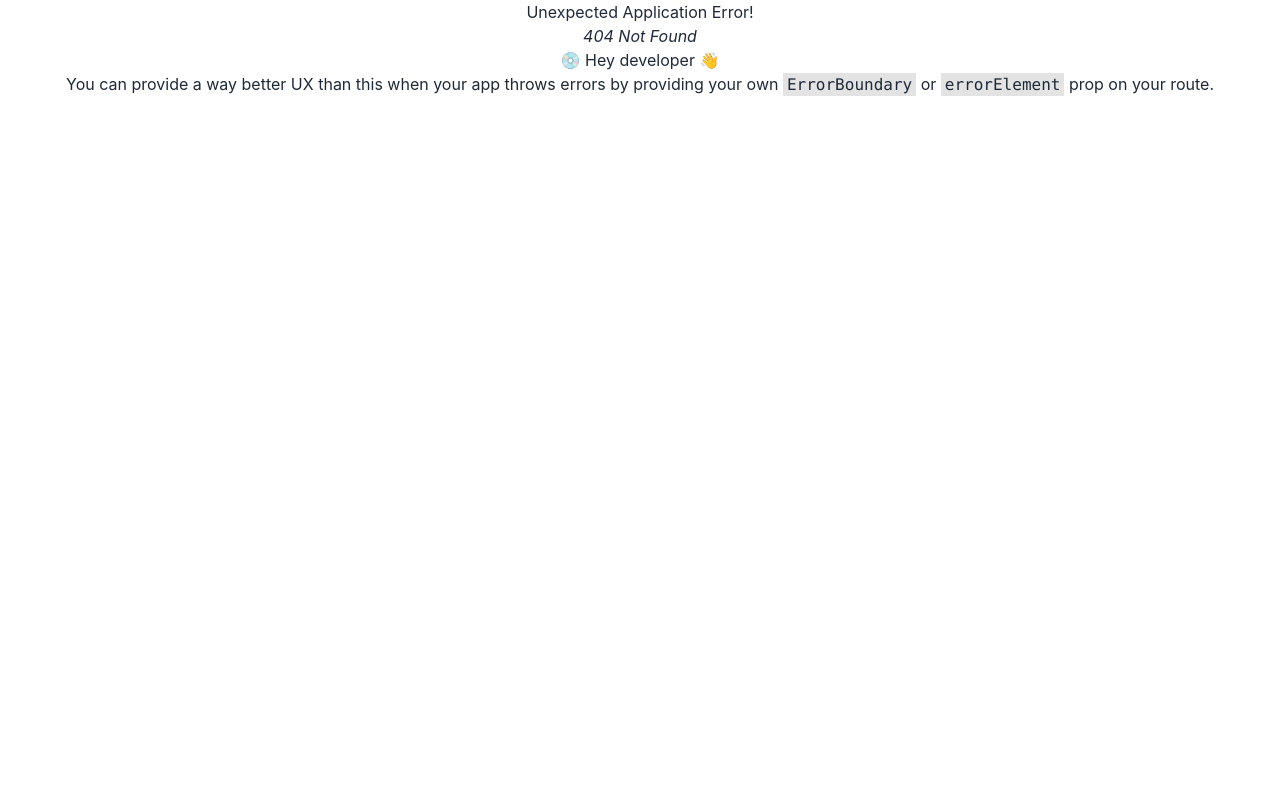
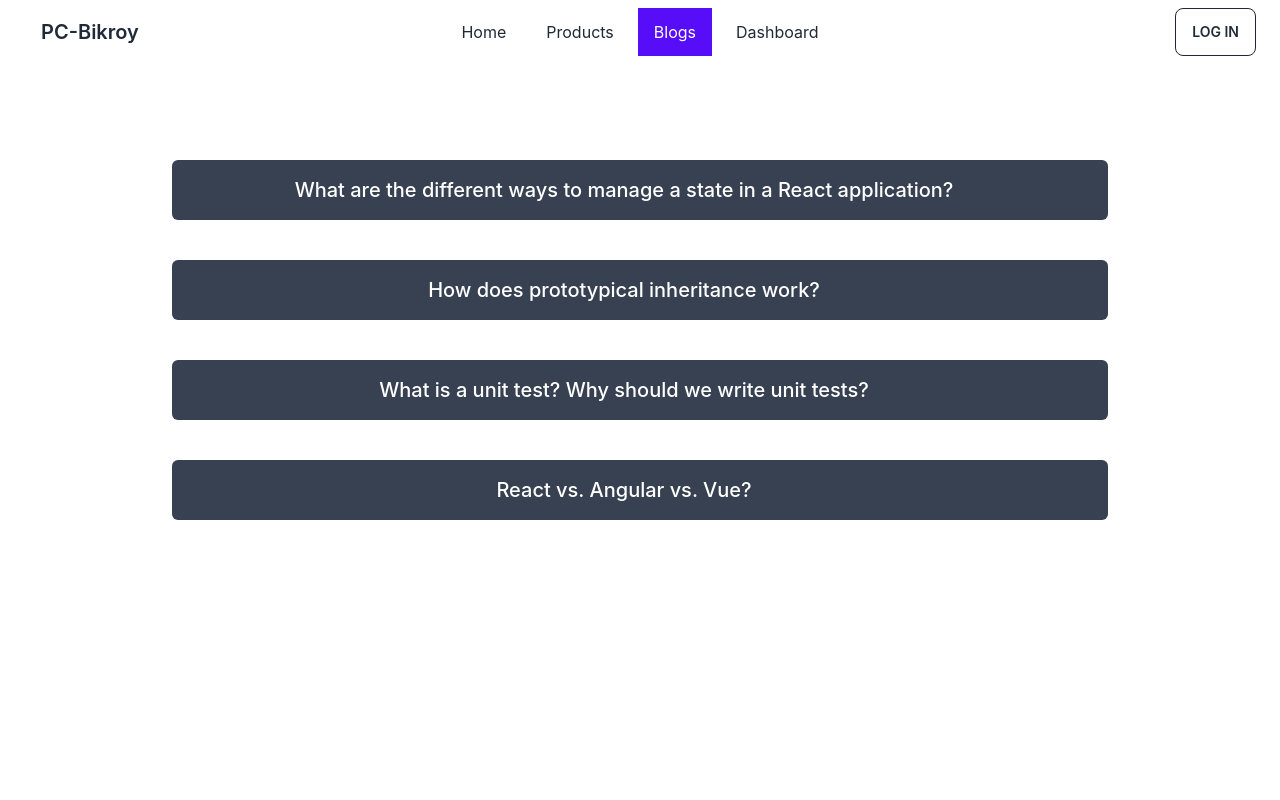
Before and after one commit to MHmsn/pc-bikroy-client, a React (Create React App) app: page /blogs in a window 1280 px wide. Before the commit this address had no page. Shown: the top 800 px of the page. Built offline with nearby package versions, Linux system fonts and the light colour scheme.

Commit message:
added advertised item section

```diff
--- a/public/index.html
+++ b/public/index.html
@@ -24,7 +24,7 @@
       work correctly both with client-side routing and a non-root public URL.
       Learn how to configure a non-root public URL by running `npm run build`.
     -->
-    <title>React App</title>
+    <title>PC-Bikroy</title>
   </head>
   <body>
     <noscript>You need to enable JavaScript to run this app.</noscript>
--- /dev/null
+++ b/src/components/AdvertisedSection/AdvertisedSection.js
@@ -0,0 +1,17 @@
+import React from 'react';
+import ProductCard from '../ProductCard';
+
+const AdvertisedSection = () => {
+    return (
+        <section className='my-10'>
+        <h2 className='text-3xl text-start font-bold mb-5'> Advertised Items</h2>
+            <div className='grid gap-10 grid-cols-1 md:grid-cols-2 lg:grid-cols-3'>
+                <ProductCard/>
+                <ProductCard/>
+                <ProductCard/>
+            </div>
+        </section>
+    );
+};
+
+export default AdvertisedSection;
--- /dev/null
+++ b/src/components/ProductCard.js
@@ -0,0 +1,19 @@
+import React from "react";
+
+const ProductCard = () => {
+  return (
+    <div className="card w-fit mx-auto bg-gray-200 shadow-xl">
+      <figure>
+        <img src="https://www.startech.com.bd/image/cache/catalog/graphics-card/gigabyte/gtx-1050-ti-d5/gtx-1050-ti-d5-01-500x500.jpg" alt="" />
+      </figure>
+      <div className="card-body">
+        <h2 className="card-title">
+          Name
+        </h2>
+
+      </div>
+    </div>
+  );
+};
+
+export default ProductCard;
--- a/src/components/Slider.js
+++ b/src/components/Slider.js
@@ -1,5 +1,4 @@
 import React from "react";
-import { Link } from "react-router-dom";
 import { Carousel } from "react-responsive-carousel";
 
 const Slider = () => {
@@ -10,7 +9,7 @@ const Slider = () => {
         showThumbs={false}
         className="my-5 rounded-xl "
         autoPlay={true}
-        interval={400000}
+        interval={3000}
         infiniteLoop={true}
         dynamicHeight={true}
 
--- /dev/null
+++ b/src/pages/Blogs/Blogs.js
@@ -0,0 +1,81 @@
+import React, { useEffect } from "react";
+
+const Blogs = () => {
+  useEffect(() => {
+    document.title = "Blogs - PC-Bikroy";
+  }, []);
+  return (
+    <div>
+      <div className=" mt-24 text-white font-extrabold">
+        <div className="collapse w-3/4 rounded-md mx-auto">
+          <input type="checkbox" />
+          <div className="collapse-title text-xl font-medium bg-gray-700">
+            <h2>What are the different ways to manage a state in a React application?</h2>
+          </div>
+          <div className="collapse-content bg-slate-900">
+            <p className="pt-4 font-bold">
+              SQL databases are table based, but NoSQL databases are mostly
+              object or key-value based. So SQL is better for structured data
+              like tables. While NoSQL databases are better for unstructured
+              data like JSON. Also, SQL databases are vertically scalable but
+              NoSQL databases are horizontally scalable.
+            </p>
+          </div>
+        </div>
+        <div className="collapse w-3/4 rounded-md mx-auto my-10">
+          <input type="checkbox" />
+          <div className="collapse-title text-xl font-medium bg-gray-700">
+            <h2>How does prototypical inheritance work?</h2>
+          </div>
+          <div className="collapse-content bg-slate-900">
+            <p className="pt-4 font-bold">
+              JWT stands for JSON Web Token. It helps to encrypt the user data
+              so that the data does not fall into the wrong hands. Also, it
+              issues a token for authentication, which can be decrypted and used
+              for authentication purposes. The token can be stored on local
+              storage but it is not recommended. it is mostly stored on http
+              only cookie. this token can be sent with API and then decoded to
+              authenticate the user.
+            </p>
+          </div>
+        </div>
+        <div className="collapse w-3/4 rounded-md mx-auto my-10">
+          <input type="checkbox" />
+          <div className="collapse-title text-xl font-medium bg-gray-700">
+            <h2>What is a unit test? Why should we write unit tests?</h2>
+          </div>
+          <div className="collapse-content bg-slate-900">
+            <p className="pt-4 font-bold">
+              JavaScript is a simple scripting language which is used for
+              creating interactive web pages. While node.js is a JavaScript
+              runtime environment. Usually JavaScript can run only in the
+              browser. but with node.js, now javascript code can be executed
+              outside of the browser as well. JavaScript is used for frontend
+              web development while Node.js is used for backend web development
+              in the server side.
+            </p>
+          </div>
+        </div>
+        <div className="collapse w-3/4 rounded-md mx-auto my-10">
+          <input type="checkbox" />
+          <div className="collapse-title text-xl font-medium bg-gray-700">
+            <h2>React vs. Angular vs. Vue?</h2>
+          </div>
+          <div className="collapse-content bg-slate-900">
+            <p className="pt-4 font-bold">
+              Node JS handle multiple request at the same time by one of it's
+              main features, event loop. Event loop allows Node JS to run
+              asynchronous functions. As it is normally single threaded, it
+              handles one request at a time. but for asynchronous functions, it
+              sets that asynchronous function aside from the call stack, and
+              starts working on the next requests. This method allows node to do
+              multiple tasks at the same time even though it is single threaded.
+            </p>
+          </div>
+        </div>
+      </div>
+    </div>
+  );
+};
+
+export default Blogs;
--- a/src/pages/Home/Home.js
+++ b/src/pages/Home/Home.js
@@ -1,12 +1,12 @@
 import React from 'react';
+import AdvertisedSection from '../../components/AdvertisedSection/AdvertisedSection';
 import Slider from '../../components/Slider';
 
 const Home = () => {
     return (
-        <div><div>
-
+        <div>
         <Slider/>
-        </div>
+        <AdvertisedSection/>
         </div>
     );
 };
--- a/src/routes/routes.js
+++ b/src/routes/routes.js
@@ -1,5 +1,6 @@
 import { createBrowserRouter } from 'react-router-dom';
 import Main from '../Layout/Main';
+import Blogs from '../pages/Blogs/Blogs';
 import Dashboard from '../pages/Dashboard/Dashboard';
 import Home from '../pages/Home/Home';
 import Login from '../pages/Login/Login';
@@ -28,6 +29,10 @@ const router = createBrowserRouter([
                 element: <Register/>
             },
             {
+                path: '/blogs',
+                element: <Blogs/>
+            },
+            {
                 path: '/dashboard',
                 element: <Dashboard/>
             }
--- a/src/shared/Navbar.js
+++ b/src/shared/Navbar.js
@@ -9,6 +9,9 @@ const Navbar = () => {
       </li>
       <li className="mx-1">
         <NavLink to='/products'>Products</NavLink>
+      </li>
+      <li className="mx-1">
+        <NavLink to='/blogs'>Blogs</NavLink>
       </li>
       <li className="mx-1">
         <NavLink to='/dashboard'>Dashboard</NavLink>
```
